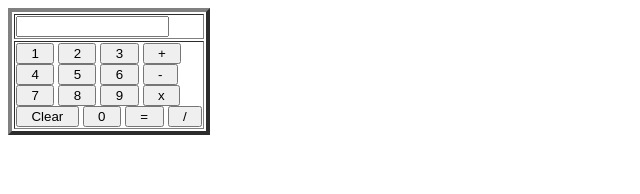
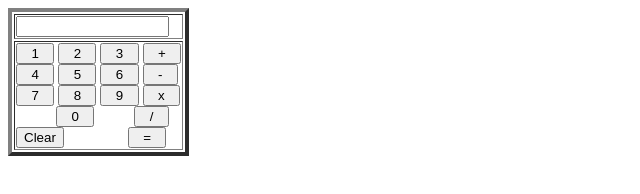
Before and after one commit to vcgato29/javascript-misc, a plain HTML site: page basiccalc.html in a window 1280 px wide. Shown: the whole page, without its empty margins (0-640 px from the left). Drawn offline with Linux system fonts and the light colour scheme.

Commit message:
Rearrange buttons

```diff
--- a/basiccalc.html
+++ b/basiccalc.html
@@ -30,11 +30,14 @@
       <INPUT TYPE="button" NAME="nine"  VALUE="  9  " OnClick="Calc.Input.value += '9'">
       <INPUT TYPE="button" NAME="times" VALUE="  x  " OnClick="Calc.Input.value += ' * '">
       <br>
-      <INPUT TYPE="button" NAME="clear" VALUE="  Clear  " OnClick="Calc.Input.value = ''">
+      <span id="spacer1">&nbsp;&nbsp;&nbsp;&nbsp;&nbsp;&nbsp;&nbsp;&nbsp;&nbsp;</span>
       <INPUT TYPE="button" NAME="zero"  VALUE="  0  " OnClick="Calc.Input.value += '0'">
-      <INPUT TYPE="button" NAME="DoIt"  VALUE="  =  " OnClick="Calc.Input.value = eval(Calc.Input.value)">
+      <span id="spacer2">&nbsp;&nbsp;&nbsp;&nbsp;&nbsp;&nbsp;&nbsp;&nbsp;</span>
       <INPUT TYPE="button" NAME="div"   VALUE="  /  " OnClick="Calc.Input.value += ' / '">
       <br>
+      <INPUT TYPE="button" NAME="clear" VALUE="Clear" OnClick="Calc.Input.value = ''">
+      <span id="spacer1">&nbsp;&nbsp;&nbsp;&nbsp;&nbsp;&nbsp;&nbsp;&nbsp;&nbsp;&nbsp;&nbsp;&nbsp;&nbsp;&nbsp;</span>
+      <INPUT TYPE="button" NAME="DoIt"  VALUE="  =  " OnClick="Calc.Input.value = eval(Calc.Input.value)">
       </TD>
       </TR>
       </TABLE>
```
